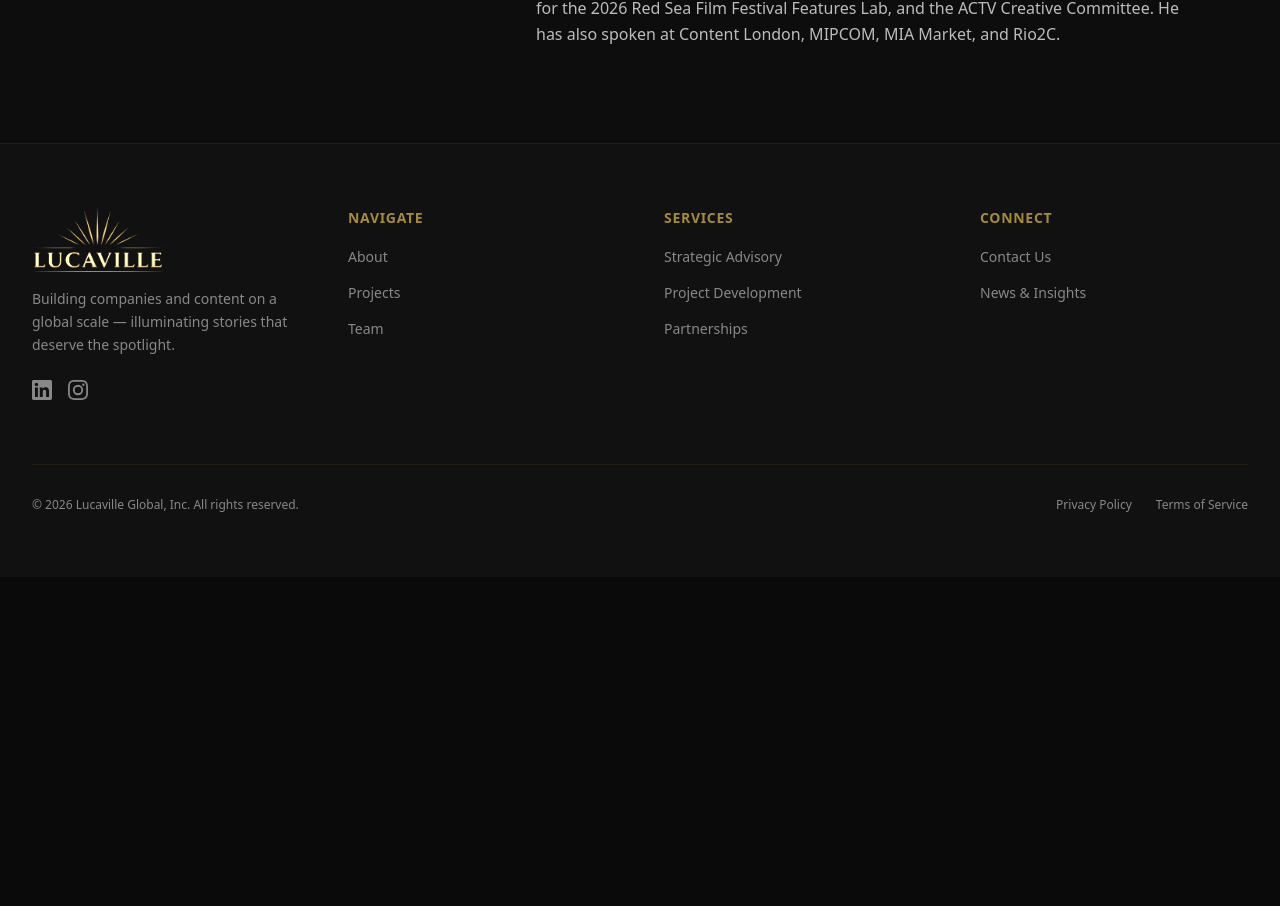
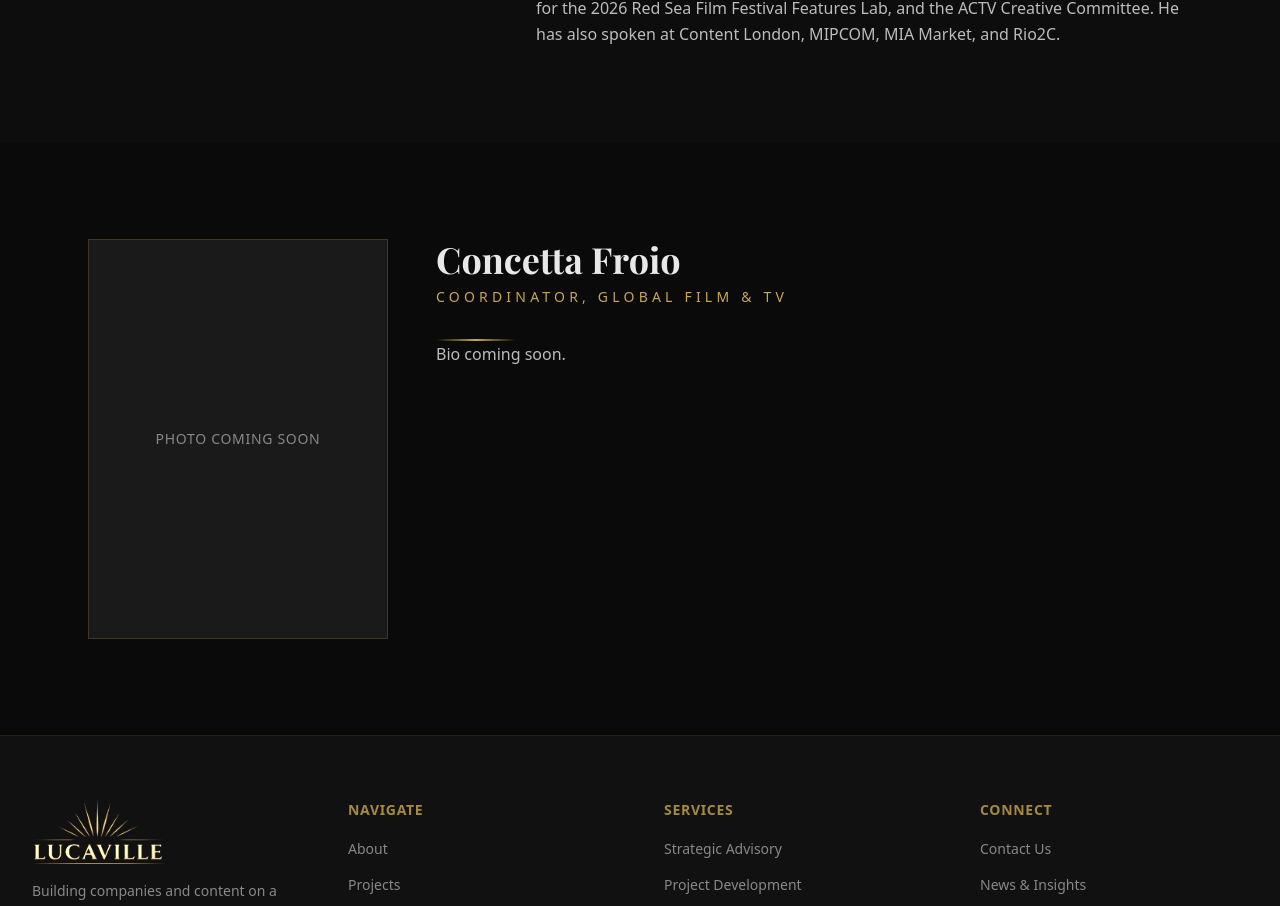
Before and after one commit to ddavoli2/lucaville-global, a Next.js app: page /team in a window 1280 px wide. Shown: the part 1331-2237 px from the top of the page. Before the commit the page ends 1908 px from the top, so only its background shows below. Built offline with nearby package versions, Linux system fonts and the light colour scheme; a web font is replaced by a local one.

Commit message:
Add Concetta Froio to team page with placeholder bio and photo

```diff
--- a/src/app/team/page.tsx
+++ b/src/app/team/page.tsx
@@ -101,6 +101,37 @@ export default function Team() {
           </AnimatedSection>
         </div>
       </section>
+
+      {/* Concetta Froio */}
+      <section className="py-24">
+        <div className="max-w-6xl mx-auto px-6">
+          <AnimatedSection>
+            <div className="grid grid-cols-1 md:grid-cols-[300px_1fr] gap-12 items-start">
+              {/* Photo Placeholder */}
+              <div className="relative aspect-[3/4] overflow-hidden border border-gold/20 bg-charcoal flex items-center justify-center">
+                <span className="text-muted text-sm uppercase tracking-wider">Photo Coming Soon</span>
+              </div>
+
+              {/* Bio */}
+              <div>
+                <h2 className="font-serif text-3xl md:text-4xl font-bold mb-2">
+                  Concetta Froio
+                </h2>
+                <p className="text-gold uppercase tracking-[0.3em] text-sm mb-8">
+                  Coordinator, Global Film &amp; TV
+                </p>
+                <div className="section-divider mb-8 !mx-0" />
+
+                <div className="space-y-5 text-foreground/80 leading-relaxed">
+                  <p>
+                    Bio coming soon.
+                  </p>
+                </div>
+              </div>
+            </div>
+          </AnimatedSection>
+        </div>
+      </section>
     </>
   );
 }
```
